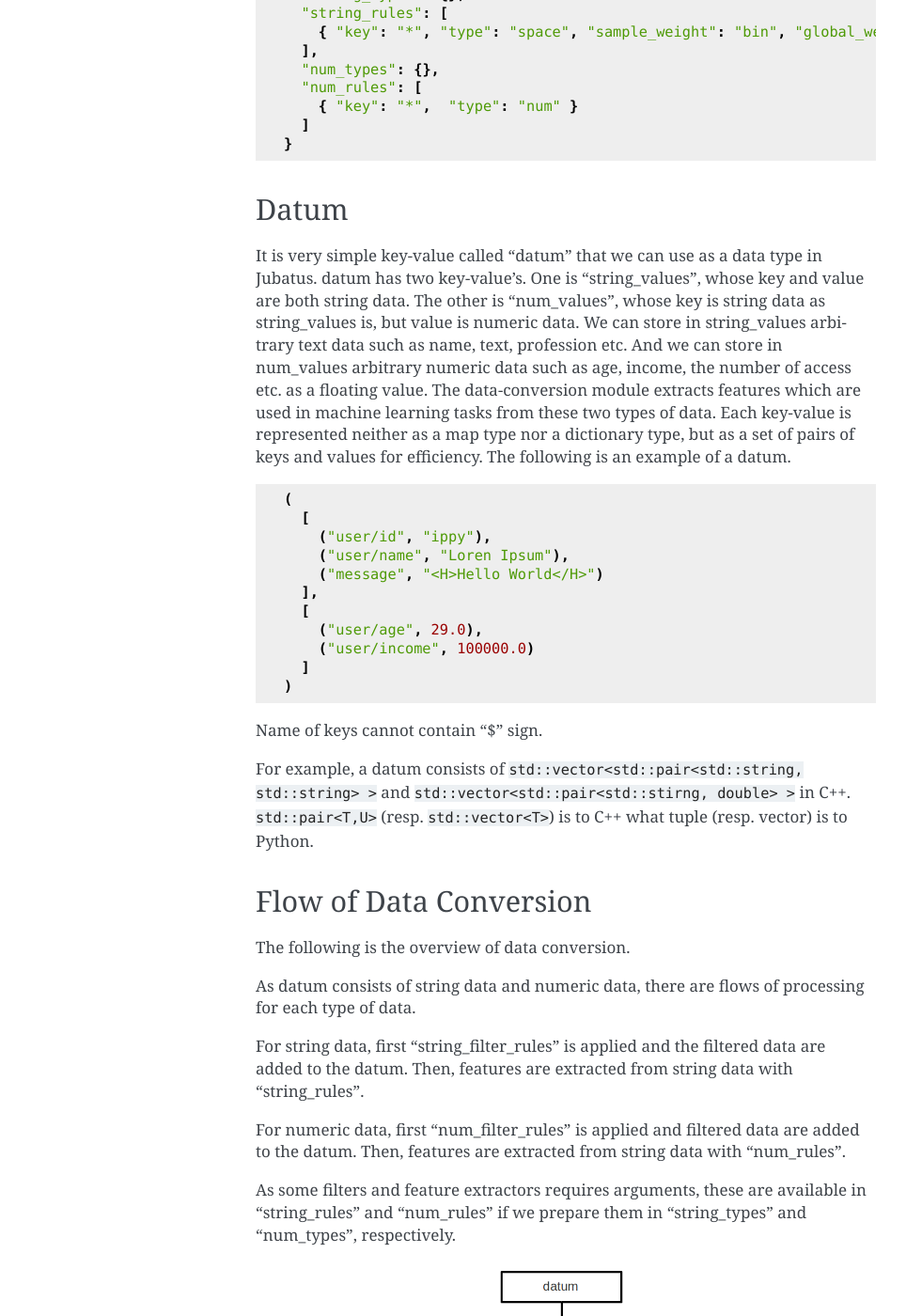
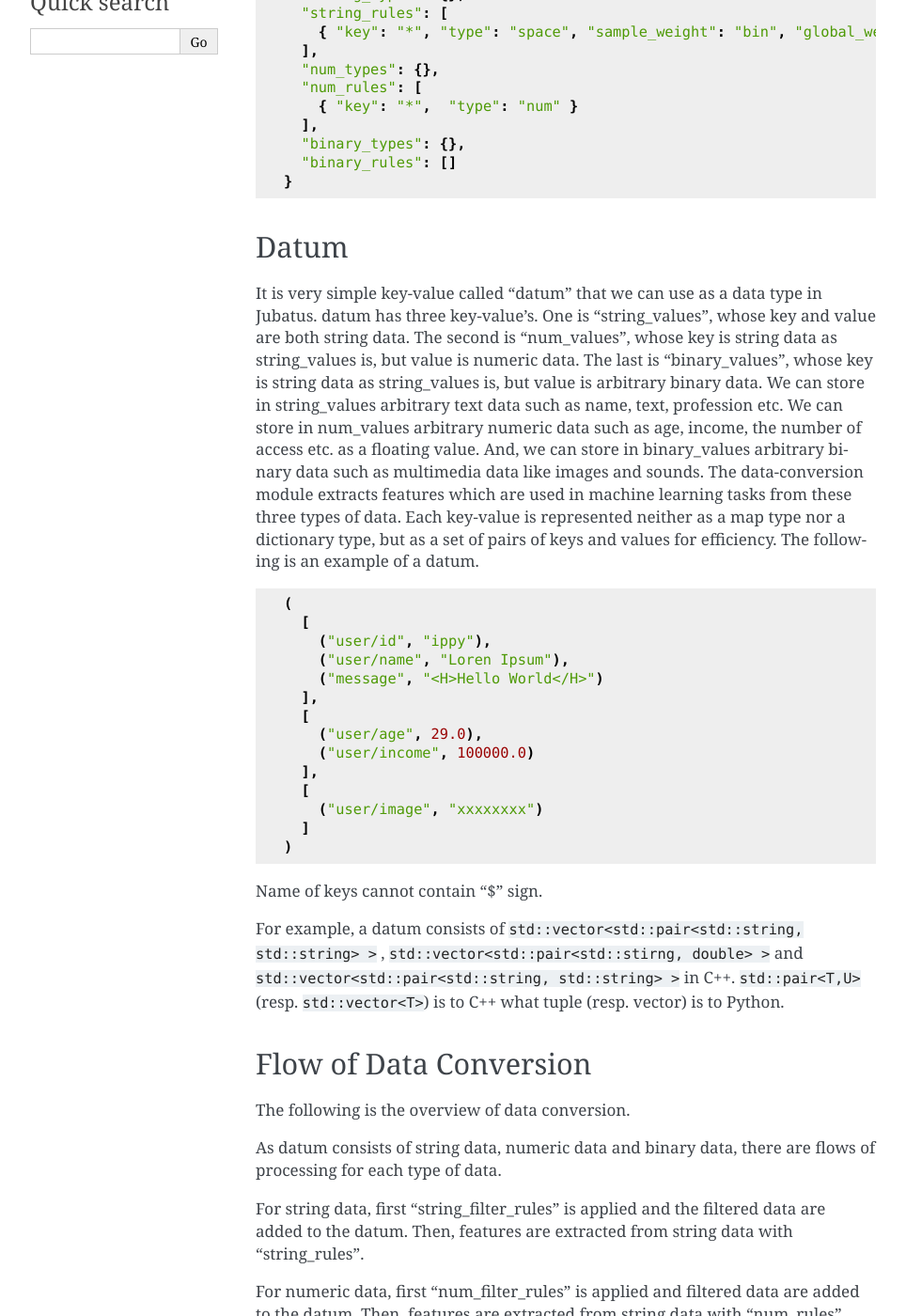
Before and after one commit to jubatus/website, a Sphinx documentation site: the page built from source/en/fv_convert.rst, in a window 1280 px wide and 1400 px high, scrolled down 680 px. Shown: the whole window at 94% size, without its empty margins (148-1112 px from the left). Built offline with Sphinx 7.4.7, drawn with Linux system fonts in a browser that asks for light colours; the version number could not be read and is left out; some of the changed text lies outside the part shown.

Commit message:
Translate descriptions about binary features

```diff
--- a/source/en/fv_convert.rst
+++ b/source/en/fv_convert.rst
@@ -33,19 +33,23 @@
    "num_types": {},
    "num_rules": [
      { "key": "*",  "type": "num" }
-   ]
+   ],
+   "binary_types": {},
+   "binary_rules": []
  }
 
 Datum
 -----
 
 It is very simple key-value called "datum" that we can use as a data type in Jubatus.
-datum has two key-value's.
+datum has three key-value's.
 One is "string_values", whose key and value are both string data.
-The other is "num_values", whose key is string data as string_values is, but value is numeric data.
+The second is "num_values", whose key is string data as string_values is, but value is numeric data.
+The last is "binary_values", whose key is string data as string_values is, but value is arbitrary binary data.
 We can store in string_values arbitrary text data such as name, text, profession etc.
-And we can store in num_values arbitrary numeric data such as age, income, the number of access etc. as a floating value.
-The data-conversion module extracts features which are used in machine learning tasks from these two types of data.
+We can store in num_values arbitrary numeric data such as age, income, the number of access etc. as a floating value.
+And, we can store in binary_values arbitrary binary data such as multimedia data like images and sounds.
+The data-conversion module extracts features which are used in machine learning tasks from these three types of data.
 Each key-value is represented neither as a map type nor a dictionary type, but as a set of pairs of keys and values for efficiency.
 The following is an example of a datum.
 
@@ -60,12 +64,15 @@
     [
       ("user/age", 29.0),
       ("user/income", 100000.0)
+    ],
+    [
+      ("user/image", "xxxxxxxx")
     ]
   )
 
 Name of keys cannot contain "$" sign.
 
-For example, a datum consists of ``std::vector<std::pair<std::string, std::string> >`` and  ``std::vector<std::pair<std::stirng, double> >`` in C++.
+For example, a datum consists of ``std::vector<std::pair<std::string, std::string> >`` ,  ``std::vector<std::pair<std::stirng, double> >`` and ``std::vector<std::pair<std::string, std::string> >`` in C++.
 ``std::pair<T,U>`` (resp.  ``std::vector<T>``) is to C++ what tuple (resp. vector) is to Python.
 
 Flow of Data Conversion
@@ -73,13 +80,15 @@
 
 The following is the overview of data conversion.
 
-As datum consists of string data and numeric data, there are flows of processing for each type of data.
+As datum consists of string data, numeric data and binary data, there are flows of processing for each type of data.
 
 For string data, first "string_filter_rules" is applied and the filtered data are added to the datum.
 Then, features are extracted from string data with "string_rules".
 
 For numeric data, first "num_filter_rules" is applied and filtered data are added to the datum.
 Then, features are extracted from string data with "num_rules".
+
+For binary data, features are extracted from binary data with "binary_rules".
 
 As some filters and feature extractors requires arguments, these are available in "string_rules" and "num_rules" if we prepare them in "string_types" and "num_types", respectively.
 
@@ -404,6 +413,42 @@
     ============= =====================
 
 
+Feature Extraction from Binary Data
+-----------------------------------
+
+As with strings, feature extraction rules are also described for binary types.
+We can make user-defined extractors for binary types, too.
+
+binary_types
+~~~~~~~~~~~~
+
+Feature extractors for binary data are defined in "binary_types".
+As with "string_types", it specifies a dictionary which consists of <extractor name>:<argument>.
+<argument> is a dictionary whose keys and values are both strings and must contain a key named "method".
+The rest of keys in <argument> are dependent on the value of "method".
+The followings are available values of "method" and keys that must be specified.
+
+.. describe:: dynamic
+
+ Use a plugin. See below for further detail.
+
+  :path:      Specifies a path to a plugin.
+  :function:  Specifies a function to be called in a plugin.
+
+
+binary_rules
+~~~~~~~~~~~~
+
+Specifies how to extract binary features.
+As "string_rules", it consists of multiple rules.
+Each rule is a dictionary whose keys are "key", "except" (optional) and "type".
+It depends on "type" how to specify weight and name features.
+
+ :key:    Specifies to which keys in a datum we apply the rule. For further explanation, please read counterpart in "string_filter_rules" section.
+ :except: Specifies which keys to exclude from the match. This is an optional parameter. For further explanation, please read counterpart in "string_filter_rules" section.
+ :type:   Specifies the name of extractor in use. The extractor is either one defined in "binary_types". Note that no pre-defined extractors are prepared.
+
+
 Hashing Key of Feature Vector
 -----------------------------
 
@@ -424,6 +469,8 @@
     "string_rules": [{"key": "*", "type" : "str", "sample_weight": "bin", "global_weight" : "bin"}],
     "num_types": {},
     "num_rules": [{"key" : "*", "type" : "num"}],
+    "binary_types": {},
+    "binary_rules": [],
     "hash_max_size": 16
   }
 
```
